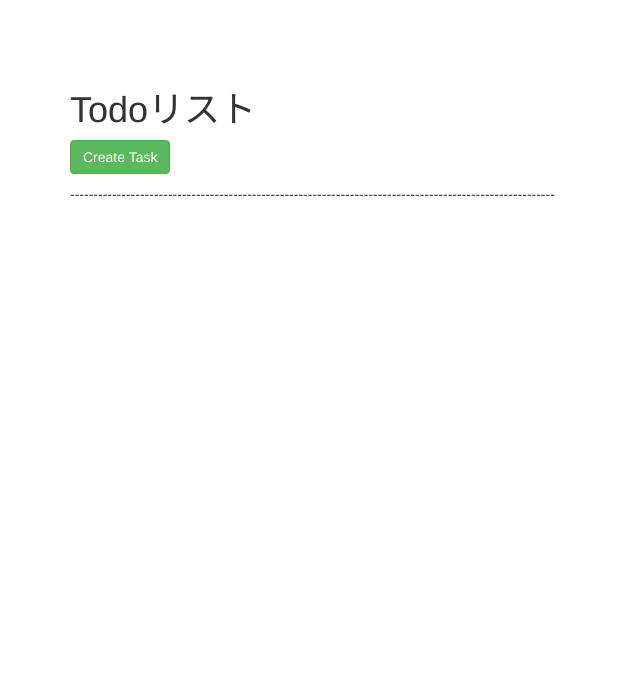
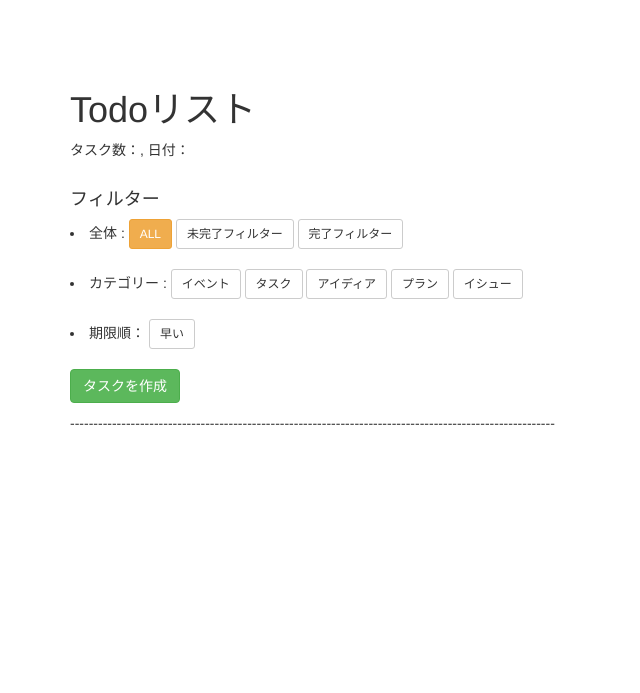
Before and after one commit to Hiromasa-Kawakita/yii_todo, a Yii app: template views/todo/index.php in a window 1280 px wide. Shown: the top 693 px of the page, without its empty margins (0-640 px from the left). Run offline with PHP 8.4 and a stand-in for Yii, Linux system fonts and the light colour scheme; the template is opened without the code that fills it, so the values that code supplies are empty; some libraries are stand-ins or nearby versions.

Commit message:
add filter and sort button

```diff
--- a/views/todo/index.php
+++ b/views/todo/index.php
@@ -2,46 +2,68 @@
 
 use yii\helpers\Html;
 use yii\widgets\LinkPager;
+use yii\grid\GridView;
 
 /* @var $this yii\web\View */
 /* @var $searchModel app\models\CountrySearch */
 /* @var $dataProvider yii\data\ActiveDataProvider */
 // $todos = $todos -> getModels();
-$this->title = 'Todo list';
+$this->title = 'Todoリスト';
 $this->params['breadcrumbs'][] = $this->title;
 // var_dump($todos);
 ?>
 <h1>Todoリスト</h1>
+<?= Html::encode("タスク数：{$count}, ") ?>
+<?php echo "日付：".Yii::$app->formatter->asDate('now', 'php:Y-m-d');?>
+<br><br>
+<h4><?= Html::encode("フィルター") ?></h4>
+<li>全体 :
+    <?= Html::a('ALL', ['index'], ['class' => 'btn btn-warning btn-sm']) ?>
+    <?= Html::a('未完了フィルター', ['incompletefilter'], ['class' => 'btn btn-default btn-sm']) ?>
+    <?= Html::a('完了フィルター', ['completefilter'], ['class' => 'btn btn-default btn-sm']) ?>
+</li>
+<br>
+<li>カテゴリー :
+     <?= Html::a('イベント', ['eventfilter'], ['class' => 'btn btn-default btn-sm']) ?>
+     <?= Html::a('タスク', ['taskfilter'], ['class' => 'btn btn-default btn-sm']) ?>
+     <?= Html::a('アイディア', ['ideafilter'], ['class' => 'btn btn-default btn-sm']) ?>
+     <?= Html::a('プラン', ['planfilter'], ['class' => 'btn btn-default btn-sm']) ?>
+     <?= Html::a('イシュー', ['issuefilter'], ['class' => 'btn btn-default btn-sm']) ?>
+</li>
+<br>
+<li>期限順：
+    <?= Html::a('早い', ['datetimesort'], ['class' => 'btn btn-default btn-sm']) ?>
+</li>
+<br>
 
-<p>
-    <?= Html::a('Create Task', ['create'], ['class' => 'btn btn-success']) ?>
-</p>
-
+<p><?= Html::a('タスクを作成', ['create'], ['class' => 'btn btn-success']) ?></p>
 --------------------------------------------------------------------------------------------------------
 <?php
 foreach ($todos as $todo): ?>
-    <li>
     <?= Html::beginForm(['done', 'id' => $todo->id], 'post') ?>
         <?php  if($todo->done == 0):?>
             <input type="checkbox" name="done" <?= $todo->done ? 'checked': ''; ?>>
-            <input type="submit", value = "タスク更新">
+            <input type="submit", value = "完了">
         <?php else: ?>
             <?= Html::encode("[完了]") ?>
         <?php endif; ?>
         <?= Html::endForm() ?>
 
-        <?= Html::encode("タスク：{$todo->task}") ?>
+    <li> <?= Html::encode("タスク：{$todo->task}") ?> </li>
+    <li> <?= Html::encode("メモ：{$todo->description}") ?> </li>
+    <li> <?= Html::encode("カテゴリー：{$todo->category}") ?> </li>
+    <li> <?= Html::encode("期限：{$todo->datetime}") ?> </li>
 
-        <!-- <?= Html::encode("タスク：{$todo->task}, done：{$todo->done}") ?> -->
         <!--
         <?= Html::beginForm(['todo/delete', 'id' => $todo->id], 'post') ?>
         <?= Html::submitButton('Delete Task', ['class' => 'btn btn-danger btn-xs']) ?>
         <?= Html::endForm() ?>
         -->
+
         <p>
-            <?= Html::a('Update', ['update', 'id' => $todo->id], ['class' => 'btn btn-primary btn-xs']) ?>
-            <?= Html::a('Detail', ['view', 'id' => $todo->id], ['class' => 'btn btn-success btn-xs']) ?>
-            <?= Html::a('Delete', ['delete', 'id' => $todo->id], [
+            <?= Html::a('編集', ['update', 'id' => $todo->id], ['class' => 'btn btn-primary btn-xs']) ?>
+            <?= Html::a('詳細', ['view', 'id' => $todo->id], ['class' => 'btn btn-success btn-xs']) ?>
+            <?= Html::a('削除', ['delete', 'id' => $todo->id], [
                 'class' => 'btn btn-danger btn-xs',
                 'data' => [
                     'confirm' => 'このタスクを消去しますか?',
@@ -49,15 +71,9 @@ foreach ($todos as $todo): ?>
                 ],
             ]) ?>
         </p>
-    </li>
+
 --------------------------------------------------------------------------------------------------------
 <?php endforeach; ?>
-
-<p>
-
-</p>
-
-
 
 <!--
 
```
